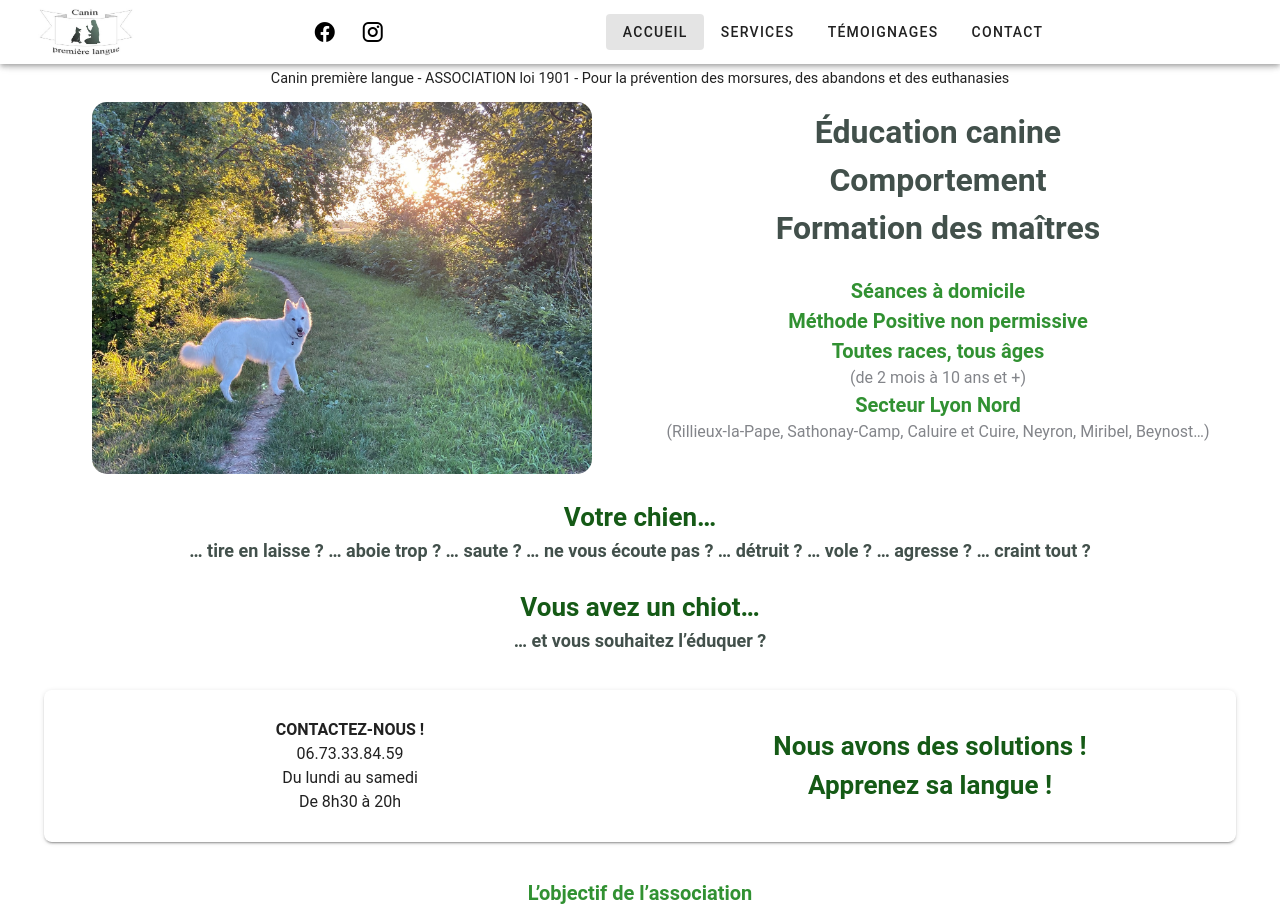
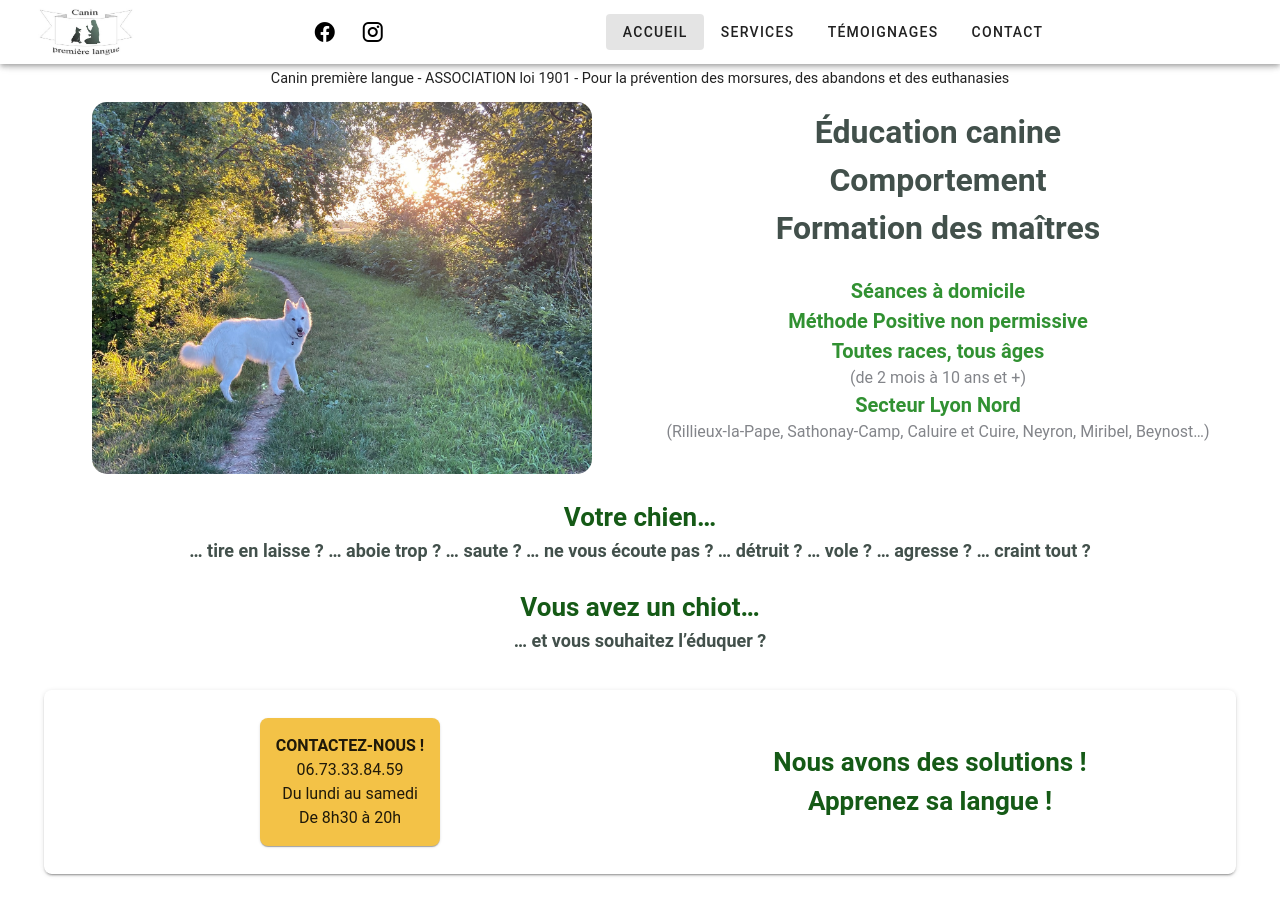
Before and after one commit to jjehl/canin_premiere_langue, a Vue app: page / in a window 1280 px wide. Shown: the top 911 px of the page. Built offline with nearby package versions, Linux system fonts and the light colour scheme.

Commit message:
change colors contact

```diff
--- a/src/pages/index.vue
+++ b/src/pages/index.vue
@@ -64,10 +64,12 @@
         class="d-flex flex-wrap justify-space-between justify-center align-center text-center pa-4 rounded-lg elevation-2">
       <!-- contact à gauche -->
       <v-col cols="12" md="6" class="d-flex flex-column justify-center align-center">
-        <p><strong>CONTACTEZ-NOUS !</strong></p>
-        <p>06.73.33.84.59</p>
-        <p>Du lundi au samedi</p>
-        <p>De 8h30 à 20h</p>
+        <v-card class="pa-4 rounded-lg" style="background-color: #f3c247;">
+          <p><strong>CONTACTEZ-NOUS !</strong></p>
+          <p>06.73.33.84.59</p>
+          <p>Du lundi au samedi</p>
+          <p>De 8h30 à 20h</p>
+        </v-card>
       </v-col>
 
       <!-- Texte à droite -->
```
